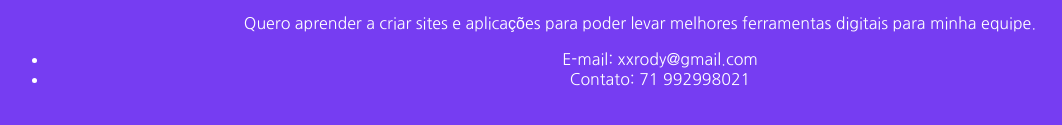
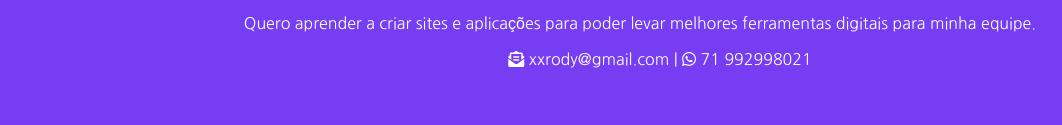
Before and after one commit to rodrigocosta2019/site, a plain HTML site: page index.html in a window 1280 px wide. Shown: the part 609-734 px from the top of the page, without its empty margins (0-1062 px from the left). Drawn offline with Linux system fonts and the light colour scheme.

Commit message:
add icons

```diff
--- a/index.html
+++ b/index.html
@@ -7,6 +7,7 @@
     <title>Rodrigo Costa</title>
     <link rel="stylesheet" href="style.css">
     <link href="https://fonts.googleapis.com/css?family=Anton|Nanum+Gothic" rel="stylesheet">
+    <link rel="stylesheet" href="https://use.fontawesome.com/releases/v5.8.2/css/all.css" integrity="sha384-oS3vJWv+0UjzBfQzYUhtDYW+Pj2yciDJxpsK1OYPAYjqT085Qq/1cq5FLXAZQ7Ay" crossorigin="anonymous">
 </head>
 <body class="fundo-site">
     <h1>Olá eu sou o Rodrigo Costa!</h1>
@@ -14,8 +15,9 @@
     <p class="texto-corpo">Hoje eu trabalho com marketing de relacionamento e desenvolvimento pessoal.</p>
     <p class="texto-corpo">Quero aprender a criar sites e aplicações para poder levar melhores ferramentas digitais para minha equipe.</p>
     <ul class="texto-corpo">
-        <li>E-mail: xxrody@gmail.com</li>
-        <li>Contato: 71 992998021</li>
+        <li><i class="fas fa-envelope-open-text"></i> xxrody@gmail.com</li>
+        <li>|</li>
+        <li><i class="fab fa-whatsapp"></i> 71 992998021</li>
     </ul>
 </body>
 </html>
--- a/style.css
+++ b/style.css
@@ -15,3 +15,11 @@ h1 {
     background-color: #763DF2;
     color: white;
 }
+
+ul {
+    list-style: none;
+}
+
+ul li{
+    display: inline;
+}
```
